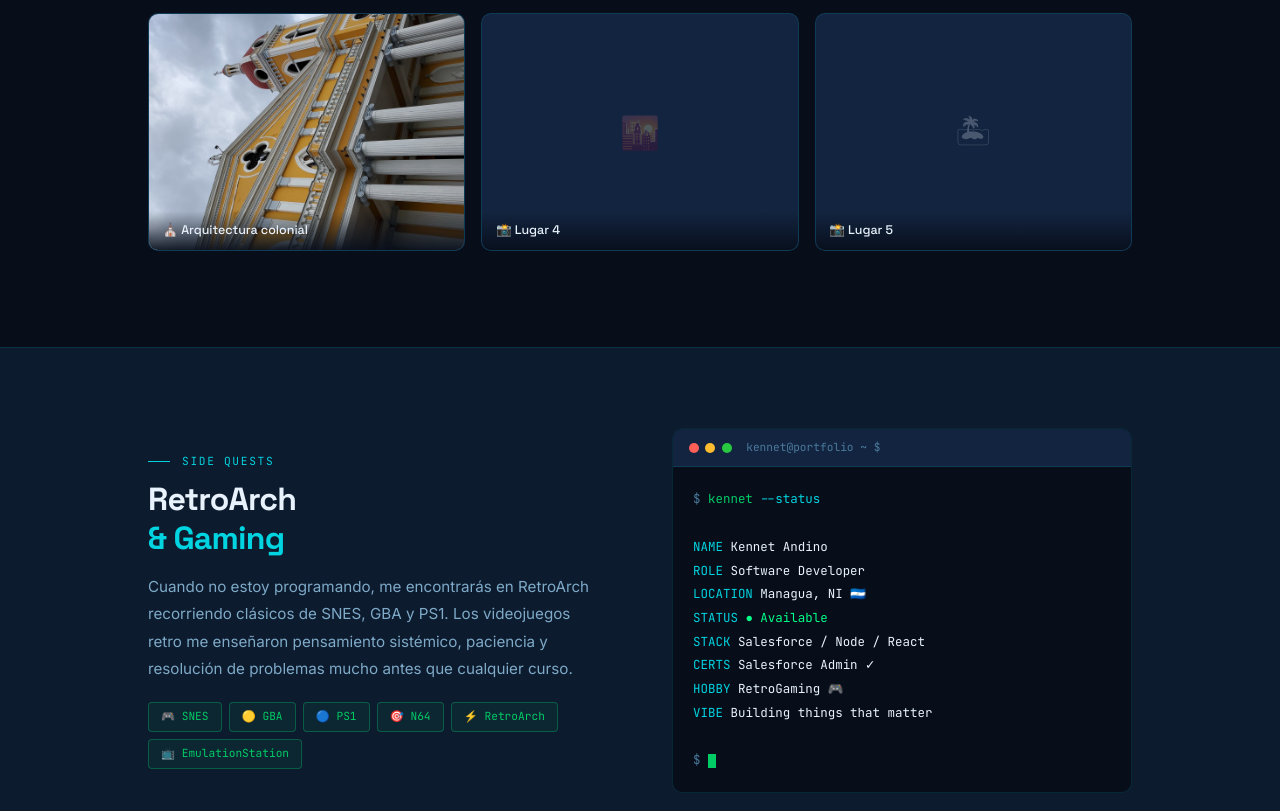
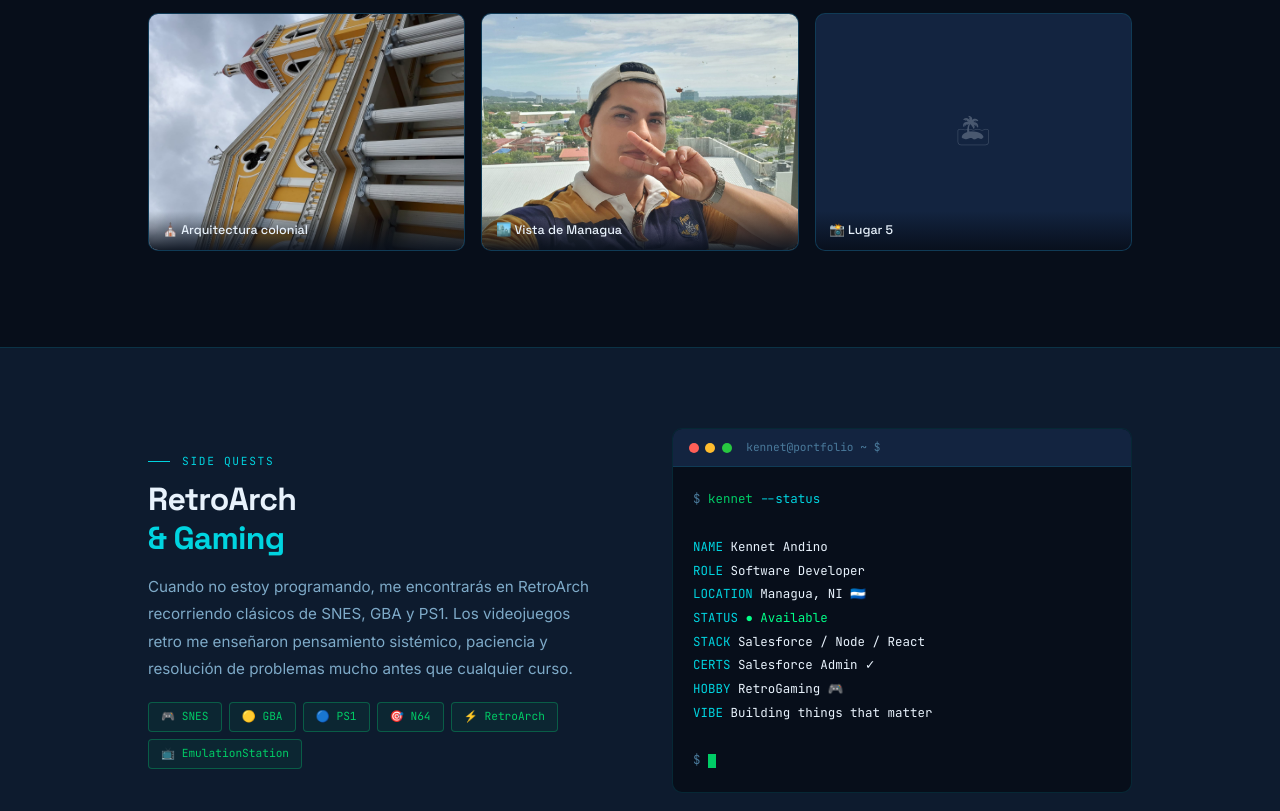
Before and after one commit to Starlordmax/KennetAndino-Portafolio, a plain HTML site: page index.html in a window 1280 px wide. Shown: the part 6892-7703 px from the top of the page. Drawn offline with Linux system fonts and the light colour scheme.

Commit message:
Add Managua skyline photo as fourth travels card
Co-Authored-By: Claude Sonnet 5 <noreply@anthropic.com>

```diff
--- a/index.html
+++ b/index.html
@@ -788,8 +788,8 @@
         <div class="travel-badge" data-en="⛪ Colonial architecture">⛪ Arquitectura colonial</div>
       </div>
       <div class="travel-card">
-        <div class="travel-ph">🌇</div>
-        <div class="travel-badge" data-en="📸 Place 4">📸 Lugar 4</div>
+        <img src="images/travel-main4.jpg" alt="Vista de Managua">
+        <div class="travel-badge" data-en="🏙️ Managua skyline">🏙️ Vista de Managua</div>
       </div>
       <div class="travel-card">
         <div class="travel-ph">🏝</div>
```
Also changed, not shown: images/travel-main4.jpg (added).
